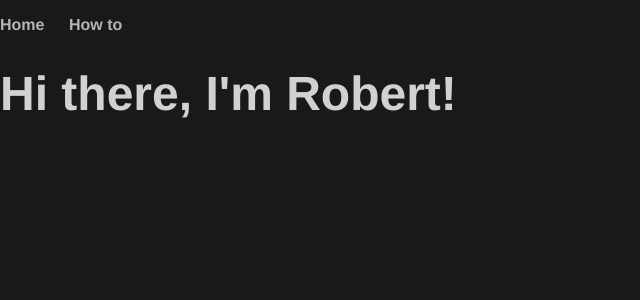
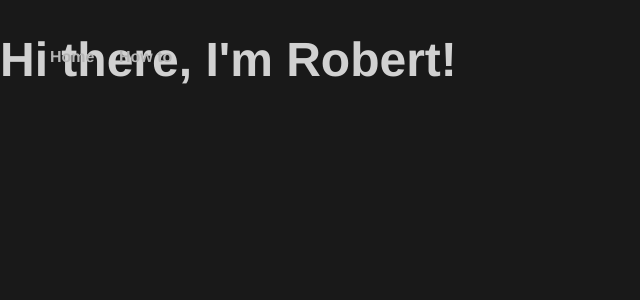
Before and after one commit to thedayismine/thedayismine.github.io, a Jekyll site: the page built from index.html, in a window 1280 px wide. Shown: the top 300 px of the page, without its empty margins (0-640 px from the left). Built offline with Jekyll 4.4.1, drawn with Linux system fonts in a browser that asks for light colours.

Commit message:
Update main.css

```diff
--- a/css/main.css
+++ b/css/main.css
@@ -14,6 +14,18 @@
     display: inline;
     margin-right: 20px;
 }
+nav {
+	display: flex;
+	position:fixed;
+	height: 50px;
+	width:100%;
+	align-items: center;
+	justify-content: flex-start;
+	padding-left: 50px;
+	-webkit-backdrop-filter:blur(20px);
+	-backdrop-filter:blur(20px);
+}
+
 a {
     text-decoration: none;
     color: hsl(0, 0%, 70.98%);
```
